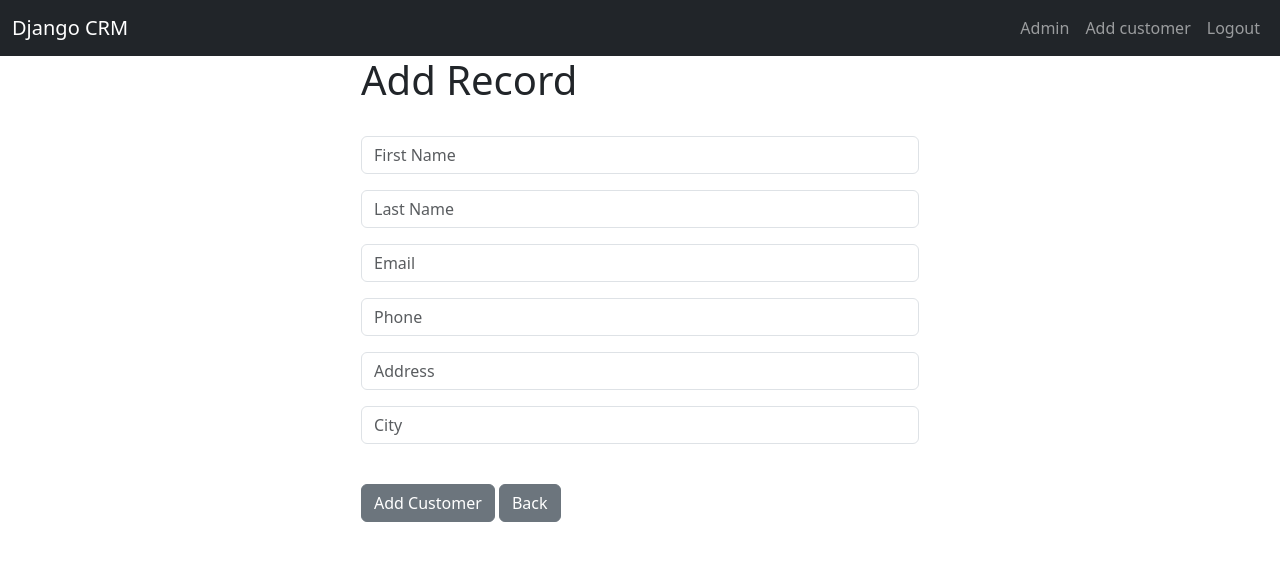
After one commit to ccaicedo09/Django-CRM, a Django app: page /add_customer/ in a window 1280 px wide. The commit adds this page. Shown: the top 561 px of the page. Run offline with Django 5.2, Linux system fonts and the light colour scheme; the visitor is signed in with stand-in values (Sample User, id 1).

Commit message:
New feature: add new customer

```diff
--- a/dcrm/website/forms.py
+++ b/dcrm/website/forms.py
@@ -2,6 +2,7 @@ from typing import Any
 from django.contrib.auth.forms import UserCreationForm
 from django.contrib.auth.models import User
 from django import forms
+from .models import Customers
 
 class SignUpForm(UserCreationForm):
     email = forms.EmailField(label="", widget=forms.TextInput(attrs={'class':'form-control', 'placeholder': 'Email Adress'}))
@@ -30,3 +31,17 @@ class SignUpForm(UserCreationForm):
         self.fields['password2'].widget.attrs['placeholder'] = 'Confirm Password'
         self.fields['password2'].label = ''
         self.fields['password2'].help_text = '<span class="form-text text-muted"><small>Enter the same password as before, for verification.</small></span>'
+
+# Create Customer record form
+
+class AddCustomer(forms.ModelForm):
+    first_name = forms.CharField(required=True, widget=forms.widgets.TextInput(attrs={"placeholder": "First Name", "class":"form-control"}), label="")
+    last_name = forms.CharField(required=True, widget=forms.widgets.TextInput(attrs={"placeholder": "Last Name", "class":"form-control"}), label="")
+    email = forms.CharField(required=True, widget=forms.widgets.TextInput(attrs={"placeholder": "Email", "class":"form-control"}), label="")
+    phone = forms.CharField(required=True, widget=forms.widgets.TextInput(attrs={"placeholder": "Phone", "class":"form-control"}), label="")
+    address = forms.CharField(required=True, widget=forms.widgets.TextInput(attrs={"placeholder": "Address", "class":"form-control"}), label="")
+    city = forms.CharField(required=True, widget=forms.widgets.TextInput(attrs={"placeholder": "City", "class":"form-control"}), label="")
+
+    class Meta:
+        model = Customers
+        exclude = ("user",)
--- /dev/null
+++ b/dcrm/website/templates/add_customer.html
@@ -0,0 +1,21 @@
+{% extends 'base.html' %}
+{% block content %}
+
+<div class="col-md-6 offset-md-3">
+<h1>Add Record</h1>
+<br/>
+
+<form method="POST" action="{% url 'add_customer' %}">
+	{% csrf_token %}
+
+	{{ form.as_p }}
+
+<br/>
+  <button type="submit" class="btn btn-secondary">Add Customer</button>
+   <a href="{% url 'home' %}" class="btn btn-secondary">Back</a>
+
+</form>
+
+</div>
+
+{% endblock %}
--- a/dcrm/website/templates/navbar.html
+++ b/dcrm/website/templates/navbar.html
@@ -13,6 +13,10 @@
 			<a class="nav-link" href="{% url 'admin:index' %}">Admin</a>
 		  </li>
 		  {% endif %}
+
+		  <li class="nav-item">
+			<a class="nav-link" href="{% url 'add_customer' %}">Add customer</a>
+		  </li>
 
 		  <li class="nav-item">
 			<a class="nav-link" href="{% url 'logout' %}">Logout</a>
--- a/dcrm/website/urls.py
+++ b/dcrm/website/urls.py
@@ -7,5 +7,6 @@ urlpatterns = [
     path('logout/', views.logout_user, name='logout'),
     path('register/', views.register_user, name='register'),
     path('customer/<int:pk>', views.customer_record, name='customer'),
-    path('delete_customer/<int:pk>', views.delete_customer, name='delete_customer')
+    path('delete_customer/<int:pk>', views.delete_customer, name='delete_customer'),
+    path('add_customer/', views.add_customer, name='add_customer')
 ]
--- a/dcrm/website/views.py
+++ b/dcrm/website/views.py
@@ -1,7 +1,7 @@
 from django.shortcuts import render, redirect
 from django.contrib.auth import authenticate, login, logout
 from django.contrib import messages
-from .forms import SignUpForm
+from .forms import SignUpForm, AddCustomer
 from .models import Customers
 
 def home(request):
@@ -63,3 +63,16 @@ def delete_customer(request, pk):
         return redirect('home')
     else:
         return redirect('home')
+
+def add_customer(request):
+    form = AddCustomer(request.POST or None)
+    if request.user.is_authenticated:
+        if request.method == "POST":
+            if form.is_valid():
+                add_customer = form.save()
+                messages.success(request, "Customer has been added!")
+                return redirect('home')
+        return render(request, 'add_customer.html', {'form':form})
+    else:
+        messages.success(request, "You must be logged in to view this page!")
+        return redirect('home')
```
